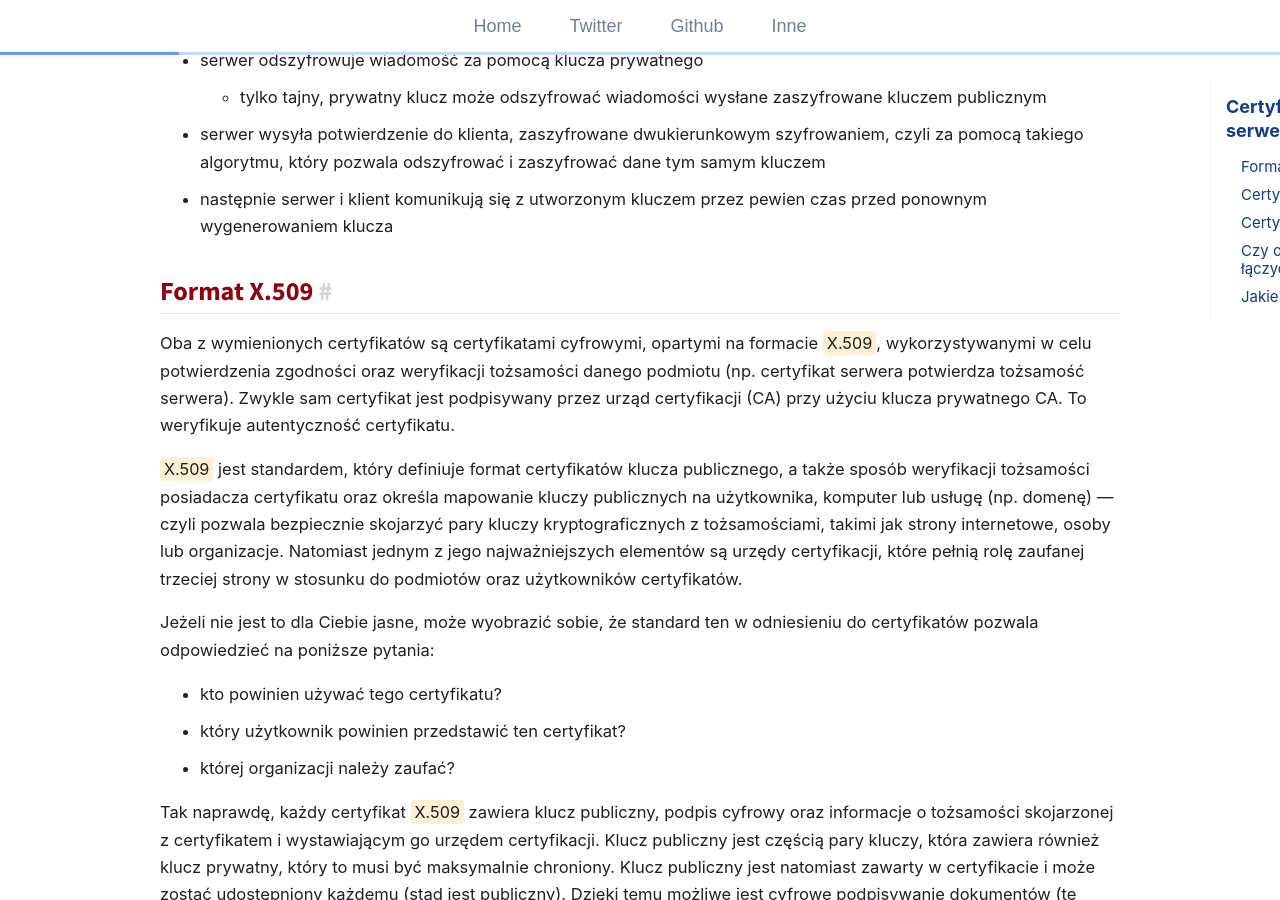
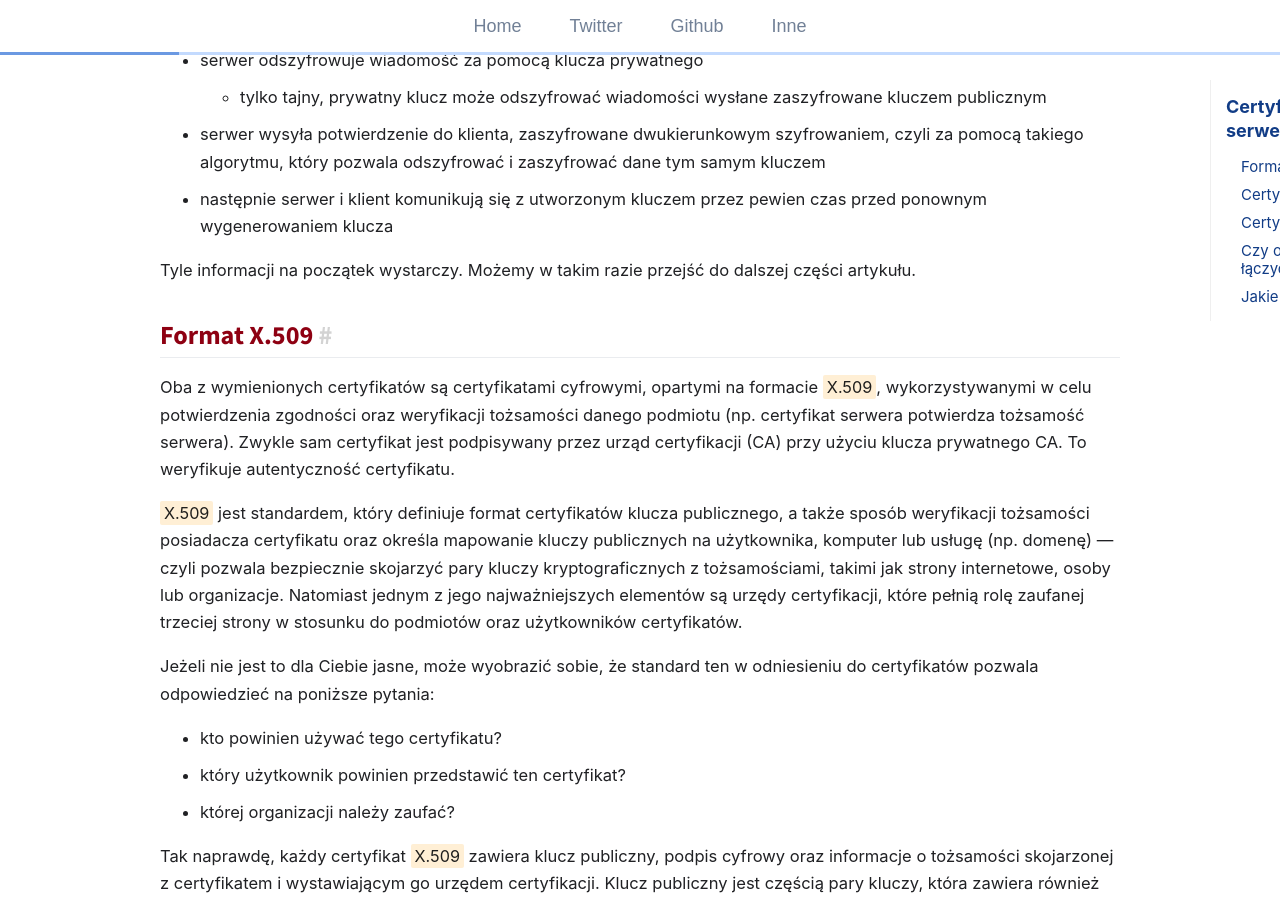
Before and after one commit to git04112019/trimstray.github.io, a Jekyll site: the page built from _posts/2020-02-05-certyfikat_klienta_vs_certyfikat_serwera.md, in a window 1280 px wide and 900 px high, scrolled down 824 px. Built offline with Jekyll 4.4.1, drawn with Linux system fonts in a browser that asks for light colours; comment, search, counter and statistics services are not loaded.

Commit message:
uncommited changes - signed-off-by: trimstray <trimstray@gmail.com>

```diff
--- a/_posts/2020-02-05-certyfikat_klienta_vs_certyfikat_serwera.md
+++ b/_posts/2020-02-05-certyfikat_klienta_vs_certyfikat_serwera.md
@@ -23,6 +23,8 @@ Jednak troszeczkę bardziej technicznie wygląda to tak: certyfikat serwera zawi
   - tylko tajny, prywatny klucz może odszyfrować wiadomości wysłane zaszyfrowane kluczem publicznym
 - serwer wysyła potwierdzenie do klienta, zaszyfrowane dwukierunkowym szyfrowaniem, czyli za pomocą takiego algorytmu, który pozwala odszyfrować i zaszyfrować dane tym samym kluczem
  - następnie serwer i klient komunikują się z utworzonym kluczem przez pewien czas przed ponownym wygenerowaniem klucza
+
+Tyle informacji na początek wystarczy. Możemy w takim razie przejść do dalszej części artykułu.
 
 ## Format X.509
 
```
